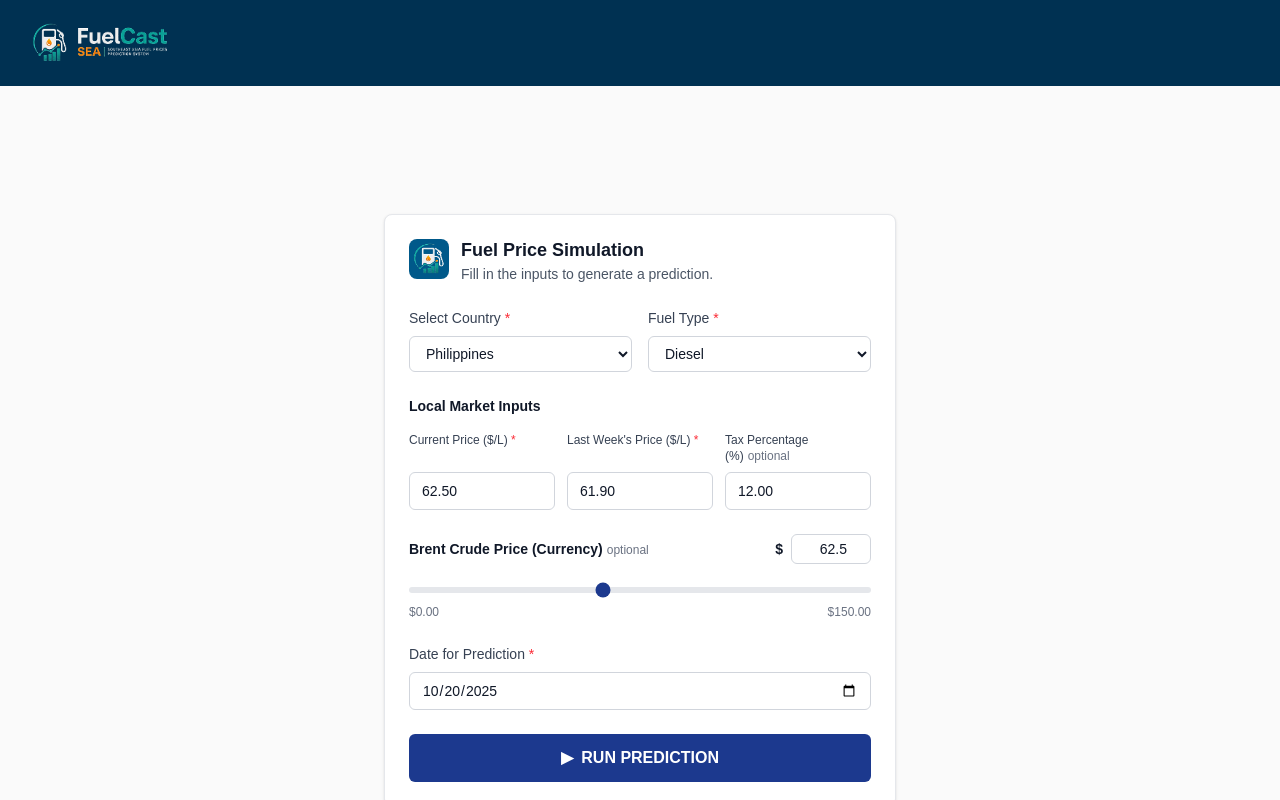
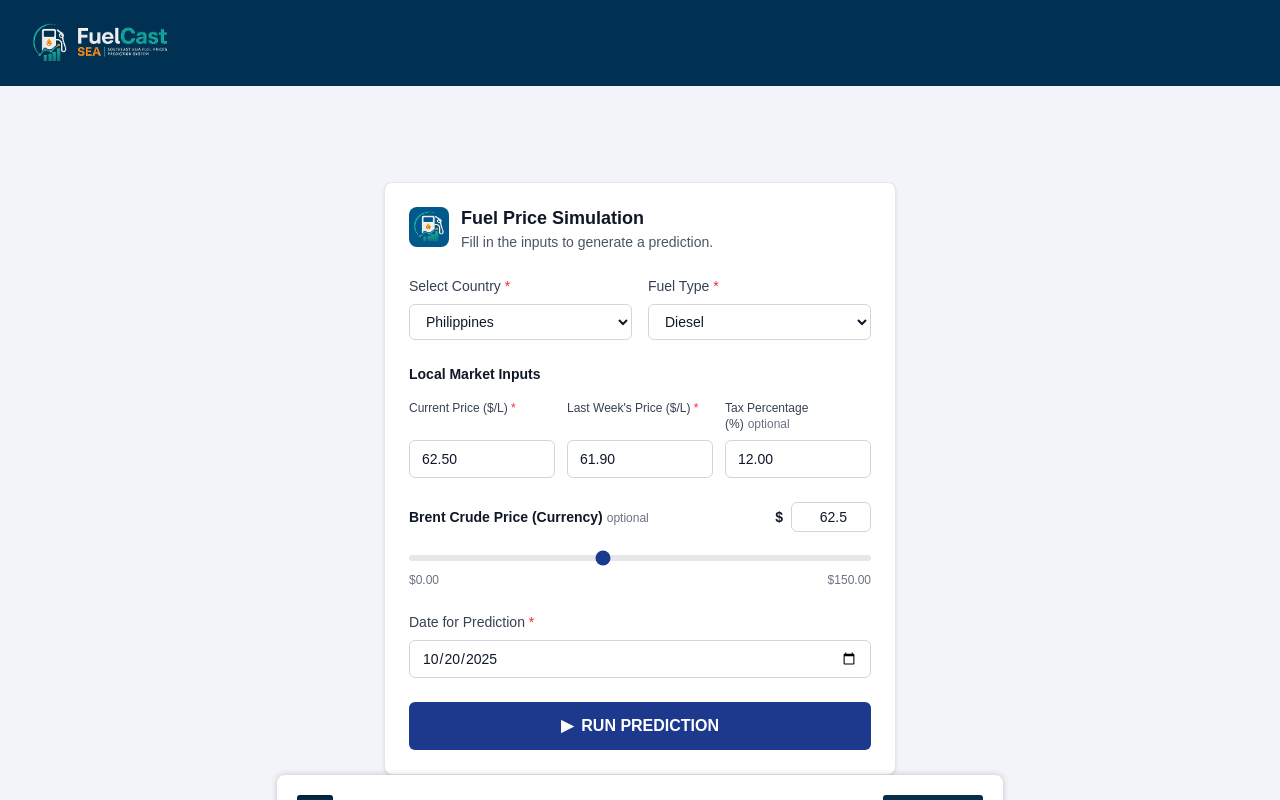
Before and after one commit to yelle15/fuelcast, a Next.js app in the folder frontend/: page / in a window 1280 px wide. Shown: the top 800 px of the page. Built offline with nearby package versions, Linux system fonts and the light colour scheme.

Commit message:
feat: implement WIP main interface

```diff
--- a/frontend/src/app/page.js
+++ b/frontend/src/app/page.js
@@ -3,8 +3,8 @@ import PredictionResults from "@/app/components/prediction-results";
 
 export default function Home() {
   return (
-    <div className="flex flex-col flex-1 items-center justify-center bg-zinc-50 font-sans dark:bg-black">
-      <main className="flex flex-1 w-full flex-col items-center justify-center py-32 px-16">
+    <div className="flex flex-col flex-1 bg-[#F2F4F9] font-sans">
+      <main className="flex flex-1 w-full flex-col items-center justify-center px-6 py-16 md:px-16 md:py-24">
         <FuelPriceSimulation />
         <PredictionResults />
       </main>
```
